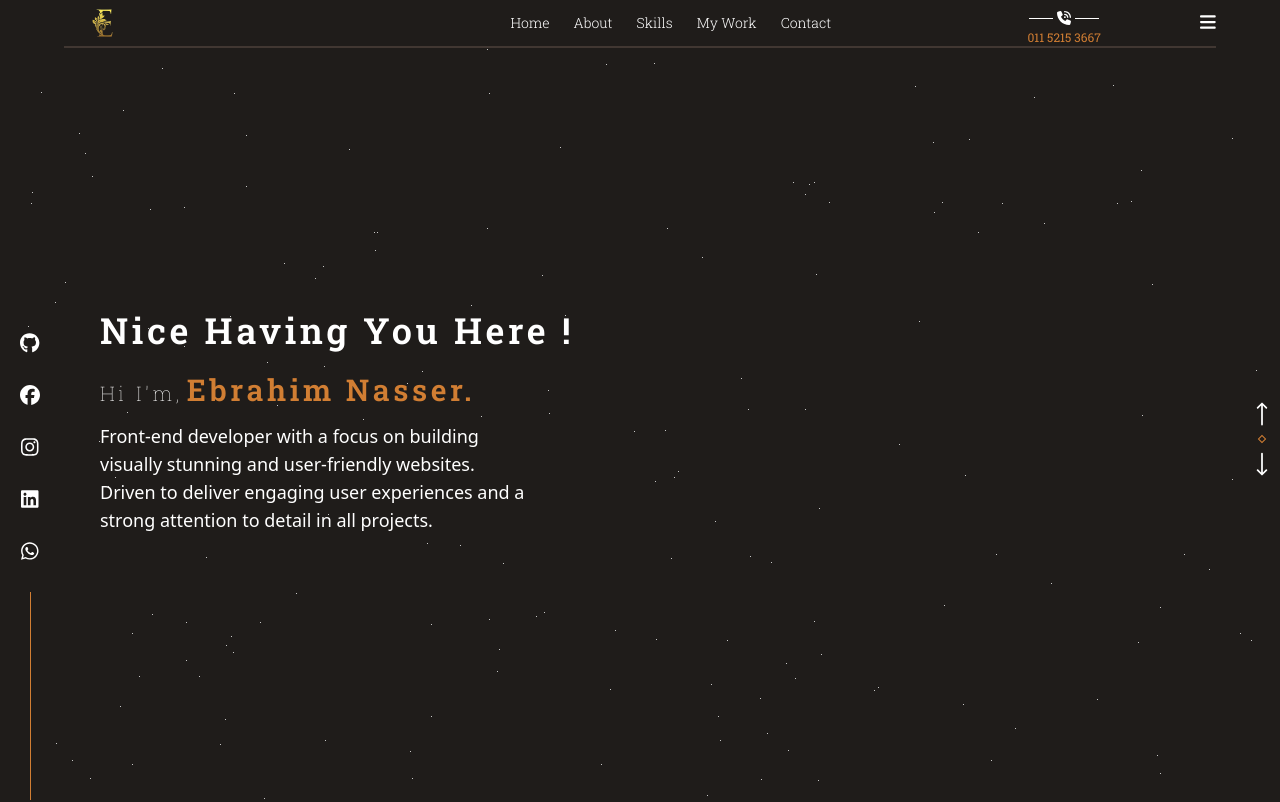
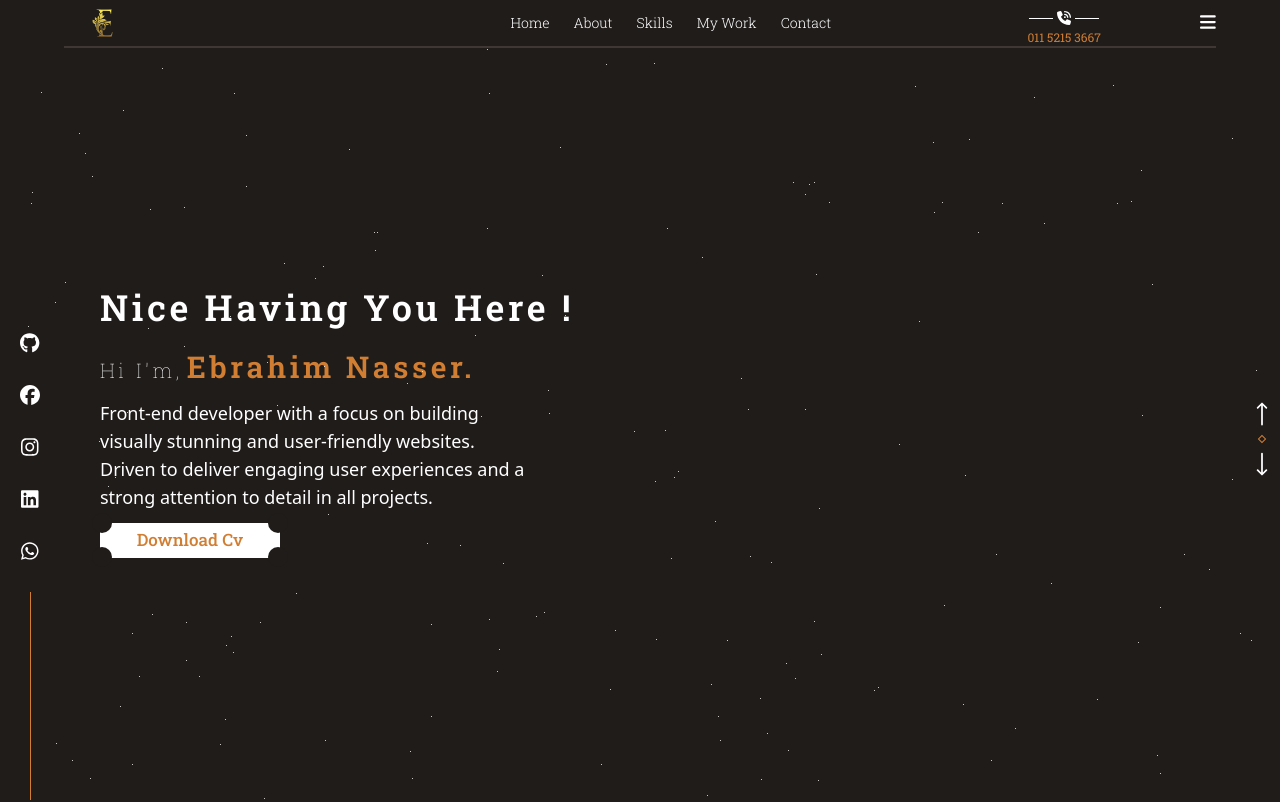
Before and after one commit to EbrahimNasserr/My-portfolio, a React (Vite) app: page / in a window 1280 px wide. Shown: the top 802 px of the page. Built offline with nearby package versions, Linux system fonts and the light colour scheme.

Commit message:
add my cv

```diff
--- a/src/components/Home.jsx
+++ b/src/components/Home.jsx
@@ -37,6 +37,19 @@ const Home = ({ scrollToSection, currentSection, sections }) => {
             user-friendly websites. Driven to deliver engaging user experiences
             and a strong attention to detail in all projects.
           </p>
+          <button className="relative w-fit mt-3">
+            <a
+              href="/src/assets/ebrahim-nasser.pdf"
+              download
+              className=" text-primary button relative md:text-base sm:text-sm w-[180px]"
+            >
+              download cv
+            </a>
+            <div className=" absolute w-5 h-5 -top-[10px] -left-2 bg-bg-cart-color rounded-full"></div>
+            <div className=" absolute w-5 h-5 top-6 -left-2 bg-bg-cart-color rounded-full"></div>
+            <div className=" absolute w-5 h-5 top-6 -right-2 bg-bg-cart-color rounded-full"></div>
+            <div className=" absolute w-5 h-5 -top-[10px] -right-2 bg-bg-cart-color rounded-full"></div>
+          </button>
         </div>
         <div className=" fixed flex items-center justify-between gap-2 flex-col right-1 top-[50%]">
           <ArrowLongUpIcon
```
Also changed, not shown: 1 other file (tests, documents, lock files or other folders).
